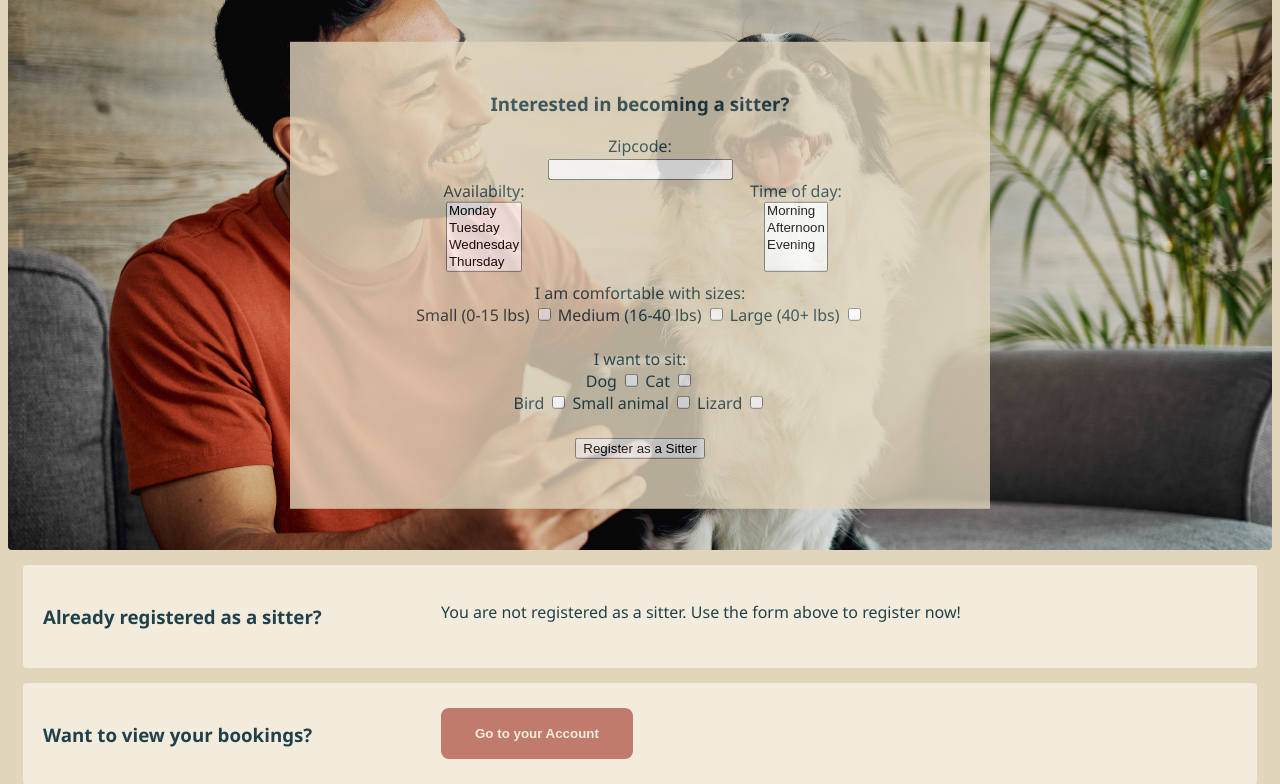
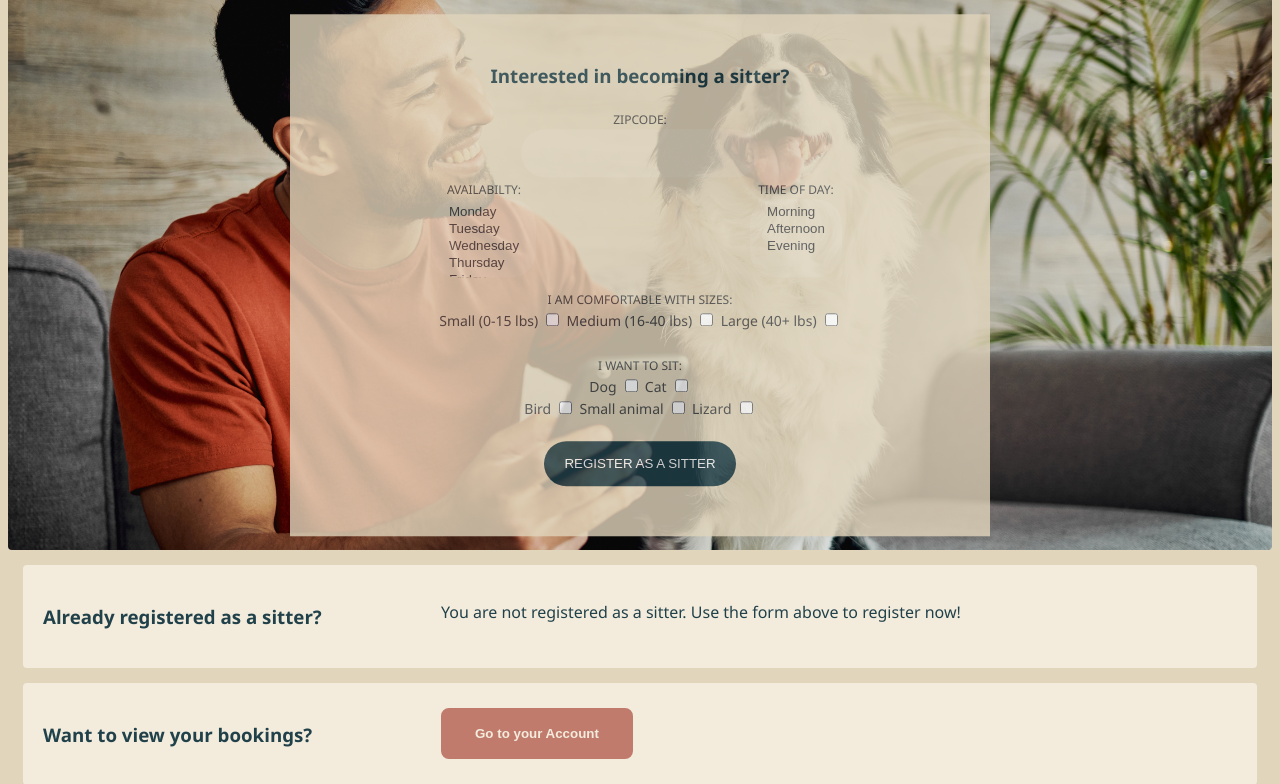
Before and after one commit to maanasa1/Away, a PHP site: page /sitter.php in a window 1280 px wide. Shown: the part 158-942 px from the top of the page. Run offline with PHP 8.4, Linux system fonts and the light colour scheme; the visitor is signed in with stand-in values (Sample User, id 1); data that the repository does not hold is empty; some libraries are stand-ins or nearby versions.

Commit message:
Style sitter interface

```diff
--- a/sitter.php
+++ b/sitter.php
@@ -12,6 +12,7 @@ require_once 'includes/sitterdelete/sitterdelete_view.inc.php';
     <meta name="viewport" content="width=device-width, initial-scale=1.0">
     <title>Away.com</title>
     <link rel="stylesheet" href="css/styles.css">
+    <link rel="stylesheet" href="css/sitter.css">
 </head>
 
 
@@ -46,14 +47,14 @@ require_once 'includes/sitterdelete/sitterdelete_view.inc.php';
                 ?>
                 <form id="form" action="includes/sitterregister/sitterregister.inc.php" method="post">
                     <div class="zip-container">
-                        <label for="zipcode">Zipcode:</label><br>
-                        <input type="number" id="zipcode" name="zipcode" required>
+                        <label for="zipcode" class="label">Zipcode:</label><br>
+                        <input id="zipcode" type="number" class="input" name="zipcode" required>
                     </div>
 
                     <div class="availability-container">
                         <div class="availability-dropdown">
-                            <label for="dropdown">Availabilty:</label><br>
-                                <select id="days" name="days[]" multiple required>
+                            <label for="dropdown" class="label">Availabilty:</label><br>
+                                <select id="days" class="multiselect" name="days[]" multiple required>
                                     <option value="Monday">Monday</option>
                                     <option value="Tuesday">Tuesday</option>
                                     <option value="Wednesday">Wednesday</option>
@@ -65,8 +66,8 @@ require_once 'includes/sitterdelete/sitterdelete_view.inc.php';
                             </div>
 
                             <div class="availability-dropdown">
-                                <label for="dropdown">Time of day:</label><br>
-                                <select id="time" name="time[]" multiple required>
+                                <label for="dropdown" class="label">Time of day:</label><br>
+                                <select id="time" class="multiselect" name="time[]" multiple required>
                                     <option value="Morning">Morning</option>
                                     <option value="Afternoon">Afternoon</option>
                                     <option value="Evening">Evening</option>
@@ -75,15 +76,15 @@ require_once 'includes/sitterdelete/sitterdelete_view.inc.php';
                         </div>
 
                         <div class="size-container">
-                            <label for="size">I am comfortable with sizes:</label><br>
+                            <label for="size" class="label">I am comfortable with sizes:</label><br>
                             <span id="size">
-                                <label for="small">Small (0-15 lbs)</label>
+                                <label for="small" class="check-text">Small (0-15 lbs)</label>
                                 <input type="checkbox" id="small" name="size_pref[]" value="Small">
 
-                                <label for="med">Medium (16-40 lbs)</label>
+                                <label for="med" class="check-text">Medium (16-40 lbs)</label>
                                 <input type="checkbox" id="med" name="size_pref[]" value="Medium">
 
-                                <label for="large">Large (40+ lbs)</label>
+                                <label for="large" class="check-text">Large (40+ lbs)</label>
                                 <input type="checkbox" id="large" name="size_pref[]" value="Large">
                             </span>
                     </div>
@@ -91,27 +92,27 @@ require_once 'includes/sitterdelete/sitterdelete_view.inc.php';
                     <br>
 
                     <div class="type-container">
-                        <label for="type">I want to sit:</label><br>
+                        <label for="type" class="label">I want to sit:</label><br>
                         <span id="type">
-                            <label for="dog">Dog</label>
+                            <label for="dog" class="check-text">Dog</label>
                             <input type="checkbox" id="dog" name="type_pref[]" value="Dog">
 
-                            <label for="cat">Cat</label>
+                            <label for="cat" class="check-text">Cat</label>
                             <input type="checkbox" id="cat" name="type_pref[]" value="Cat"> <br>
 
-                            <label for="bird">Bird</label>
+                            <label for="bird" class="check-text">Bird</label>
                             <input type="checkbox" id="bird" name="type_pref[]" value="Bird">
 
-                            <label for="sa">Small animal</label>
+                            <label for="sa" class="check-text">Small animal</label>
                             <input type="checkbox" id="sa" name="type_pref[]" value="Small animal">
 
-                            <label for="liz">Lizard</label>
+                            <label for="liz" class="check-text">Lizard</label>
                             <input type="checkbox" id="liz" name="type_pref[]" value="Lizard">
                         </span>
                     </div>
 
                     <br>
-                        <input id="submit" type="submit" value="Register as a Sitter">
+                        <input id="submit" type="submit" class="button" value="Register as a Sitter">
 
                 </form>
 
```
